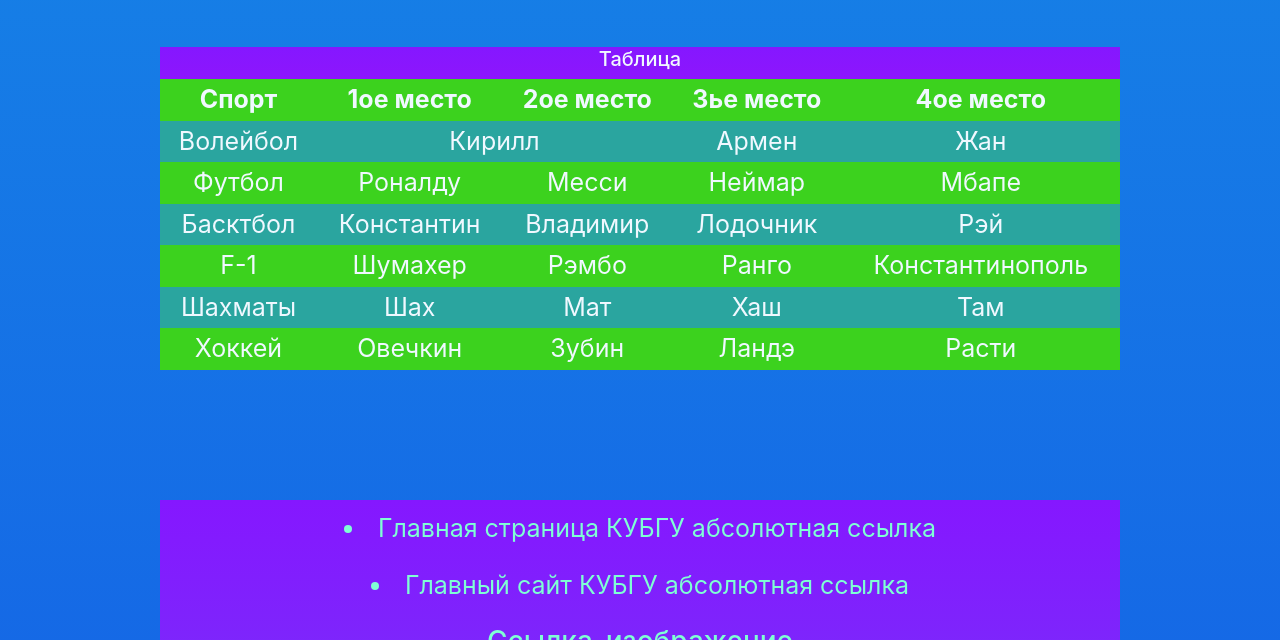
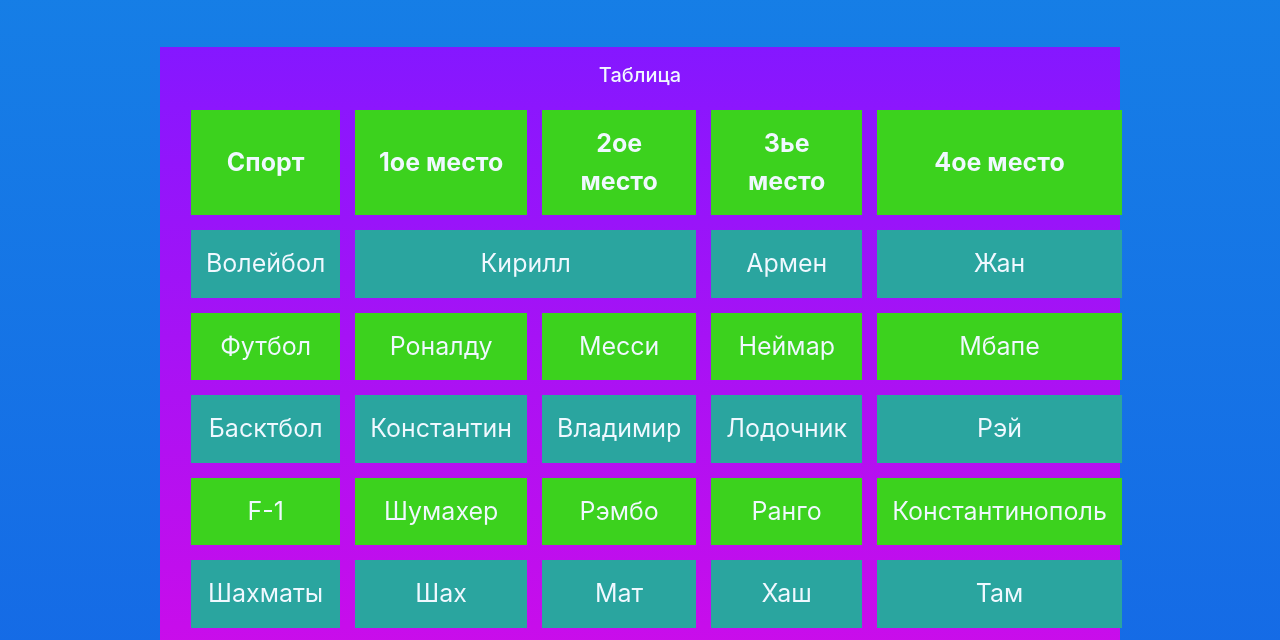
Before and after one commit to FanKirill/laba4, a plain HTML site: page index.html in a window 1280 px wide. Shown: the part 142-782 px from the top of the page. Drawn offline with nearby package versions, Linux system fonts and the light colour scheme.

Commit message:
Update style.css

```diff
--- a/css/style.css
+++ b/css/style.css
@@ -344,31 +344,36 @@
 tr:nth-child(even){
     background-color: rgb(42, 165, 159);
 }*/
-.tablicaa{
-color: aliceblue;
-border-spacing: 5px ;
-background: linear-gradient(#8517ff,#d40be7);
-margin-bottom: 50px;
+.tablicaa {
+    color: aliceblue;
+    background: linear-gradient(#8517ff,#d40be7);
+    margin-bottom: 50px;
+    margin-top: 50px;
+    padding: 1rem;
+}
 
-margin-top: 50px;
-
-}
-table{
-
-    width:100%;
+table {
+    width: 100%;
     color: aliceblue;
-    border-spacing: 2px ;
+    border-spacing: 10px !important; /* Увеличиваем расстояние между ячейками */
+    border-collapse: separate !important; /* Явно указываем separate */
     font-size: 10px;
     margin: auto;
 }
-th, td{
-padding: 2px;}
-tr:nth-child(odd){
+
+th, td {
+    padding: 10px !important; /* Увеличиваем внутренние отступы */
+    border: none !important; /* Убираем возможные границы от Bootstrap */
+}
+
+tr:nth-child(odd) {
     background-color: rgb(60, 210, 30);
 }
-tr:nth-child(even){
+
+tr:nth-child(even) {
     background-color: rgb(42, 165, 159);
 }
+
 
 
 footer{
@@ -391,10 +396,18 @@
     background-color: #8517ff;}
 
 
+/* Для десктопной версии */
+@media (min-device-width: 768px) {
+    table {
+        border-spacing: 15px !important; /* Еще больше пространства на больших экранах */
+        font-size: 25px;
+    }
 
-.tablicaa{
-color: aliceblue;
+    th, td {
+        padding: 15px !important;
+    }
 }
+
 .headertable {
     margin-left: auto ;
     background-color:#8517ff;
@@ -415,16 +428,7 @@
 }
 
 
-table{
-    border-collapse: separate;
-/*width:100%;*/
-color: aliceblue; /*order:1;*/
-background: linear-gradient(#8517ff,#d40be7);
-padding: 1rem;
-border-spacing: 5px ;
-font-size: 25px;
 
-}
 .Form2{
     background: linear-gradient(#8517ff,#16e6ca);
     color:rgb(255, 255, 255);
```
